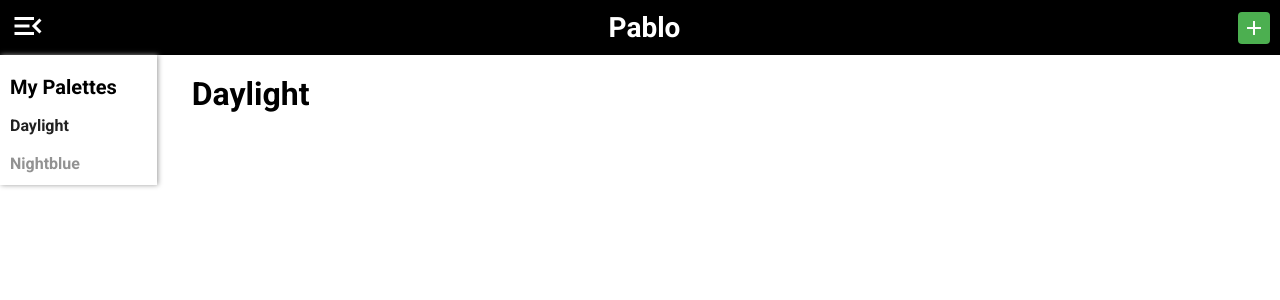
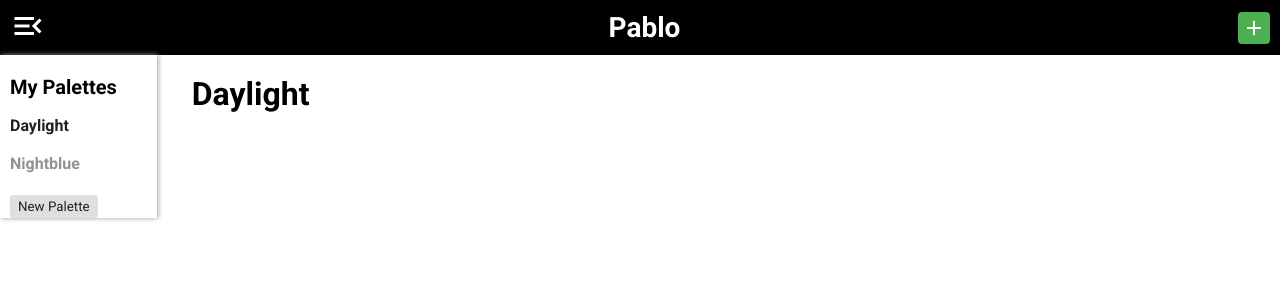
Before and after one commit to ajsaraujo/pablo, an Angular app: page / in a window 1280 px wide. Shown: the top 300 px of the page. Built offline with nearby package versions, Linux system fonts and the light colour scheme.

Commit message:
Create new palettes

```diff
--- a/src/app/components/sidebar/sidebar/sidebar.component.css
+++ b/src/app/components/sidebar/sidebar/sidebar.component.css
@@ -5,7 +5,6 @@ h1 {
 }
 
 ul {
-  display: inline-block;
   list-style-type: none;
 }
 
@@ -19,6 +18,20 @@ li {
 
 li:hover {
   color: #4caf50;
+}
+
+button {
+  margin-top: 10px;
+  border: none;
+  color: #212121;
+  background-color: #dfdfdf;
+  border-radius: 0.25em;
+  padding: 4px 8px;
+}
+
+button:hover {
+  background-color: #4caf50;
+  color: white;
 }
 
 .active {
--- a/src/app/components/sidebar/sidebar/sidebar.component.html
+++ b/src/app/components/sidebar/sidebar/sidebar.component.html
@@ -1,8 +1,9 @@
 <div class="container" *ngIf="sidebarService.isVisible" [@slide]>
   <h1>My Palettes</h1>
   <ul>
-    <li *ngFor="let palette of paletteService.palettes" [class]="getListItemClass(palette)" (click)="changeActivePalette(palette)">
+    <li *ngFor="let palette of paletteService.palettes" [class]="getListItemClass(palette)" (click)="paletteService.changeActivePalette(palette)">
       {{ palette.name }}
     </li>
   </ul>
+  <button (click)="paletteService.createPalette()">New Palette</button>
 </div>
--- a/src/app/components/sidebar/sidebar/sidebar.component.ts
+++ b/src/app/components/sidebar/sidebar/sidebar.component.ts
@@ -26,10 +26,6 @@ export class SidebarComponent {
     public sidebarService: SidebarService
   ) {}
 
-  changeActivePalette(palette: Palette) {
-    this.paletteService.changeActivePalette(palette);
-  }
-
   getListItemClass(palette: Palette) {
     if (this.paletteService.isActive(palette)) {
       return 'active';
--- a/src/app/services/palette.service.ts
+++ b/src/app/services/palette.service.ts
@@ -16,4 +16,12 @@ export class PaletteService {
   changeActivePalette(palette: Palette) {
     this.activePalette$.next(palette);
   }
+
+  createPalette() {
+    const palette = new Palette('Pinkshade');
+
+    this.palettes.push(palette);
+
+    this.changeActivePalette(palette);
+  }
 }
--- a/src/styles.css
+++ b/src/styles.css
@@ -7,10 +7,12 @@
 
 button {
   cursor: pointer;
+  transition: all 0.2s;
 }
 
-button:active {
+button:focus {
   outline: none;
+  border: none;
 }
 
 /* Rules for sizing the icon. */
```
